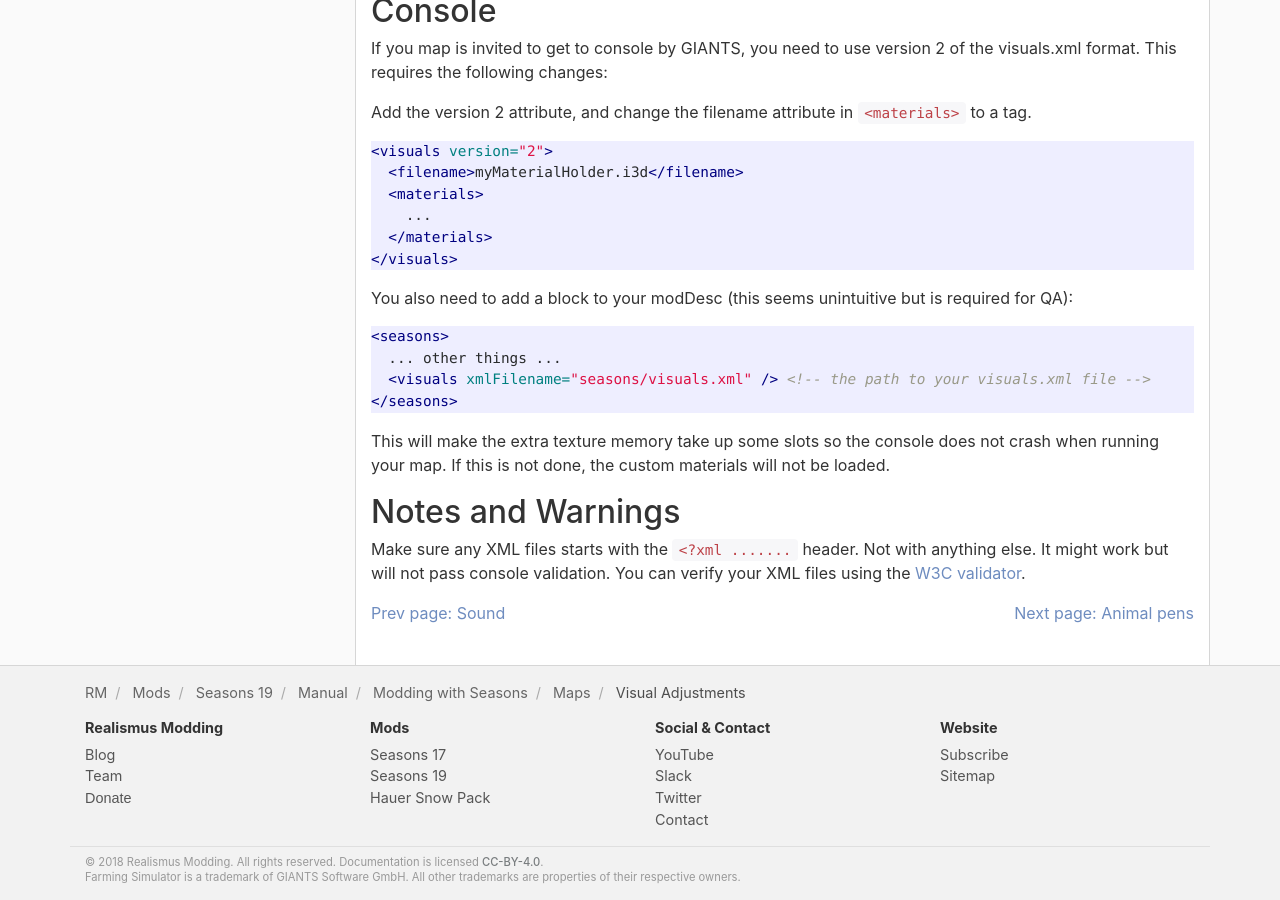
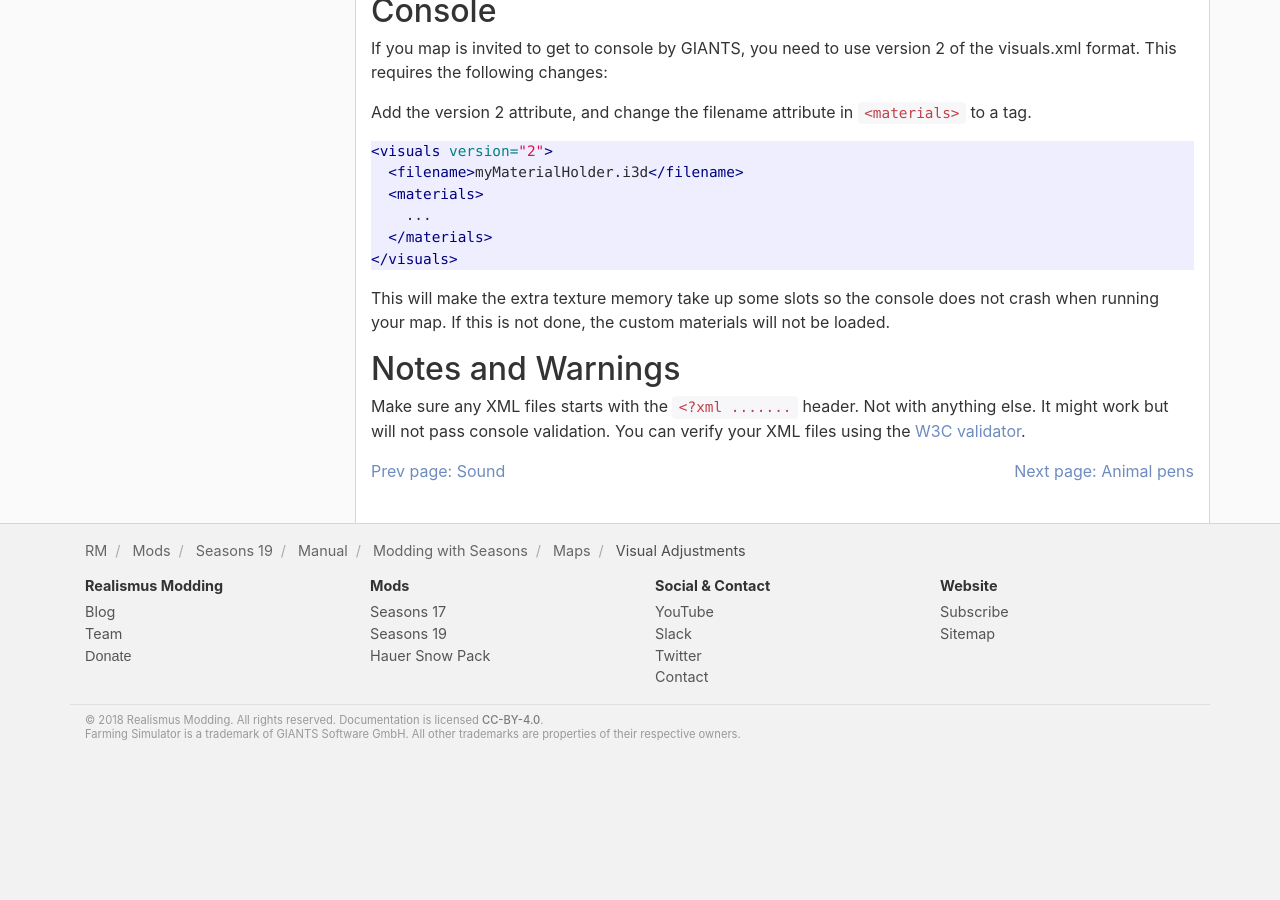
Before and after one commit to RealismusModding/realismusmodding.github.io, a Jekyll site: the page built from mods/seasons19/manual/modding/maps/visuals.md, in a window 1280 px wide and 900 px high, scrolled down 4138 px. Built offline with Jekyll 4.4.1, drawn with Linux system fonts in a browser that asks for light colours; comment, search, counter and statistics services are not loaded; after the commit the page ends 4896 px from its top, so only the background shows below that.

Commit message:
Remove unneeded moddesc change for console

````diff
--- a/mods/seasons19/manual/modding/maps/visuals.md
+++ b/mods/seasons19/manual/modding/maps/visuals.md
@@ -191,15 +191,6 @@ Add the version 2 attribute, and change the filename attribute in `<materials>`
 </visuals>
 ```
 
-You also need to add a block to your modDesc (this seems unintuitive but is required for QA):
-
-```xml
-<seasons>
-  ... other things ...
-  <visuals xmlFilename="seasons/visuals.xml" /> <!-- the path to your visuals.xml file -->
-</seasons>
-```
-
 This will make the extra texture memory take up some slots so the console does not crash when running your map. If this is not done, the custom materials will not be loaded.
 
 ## Notes and Warnings
````
